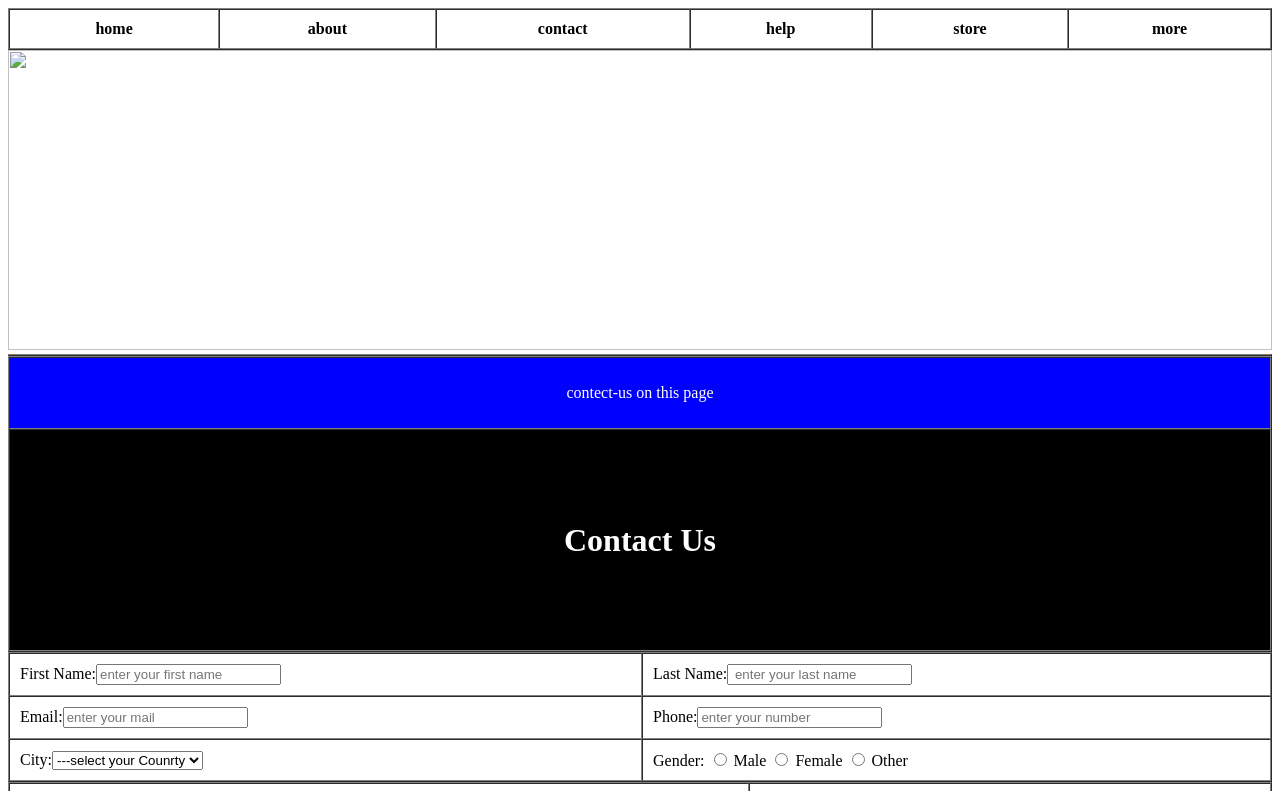
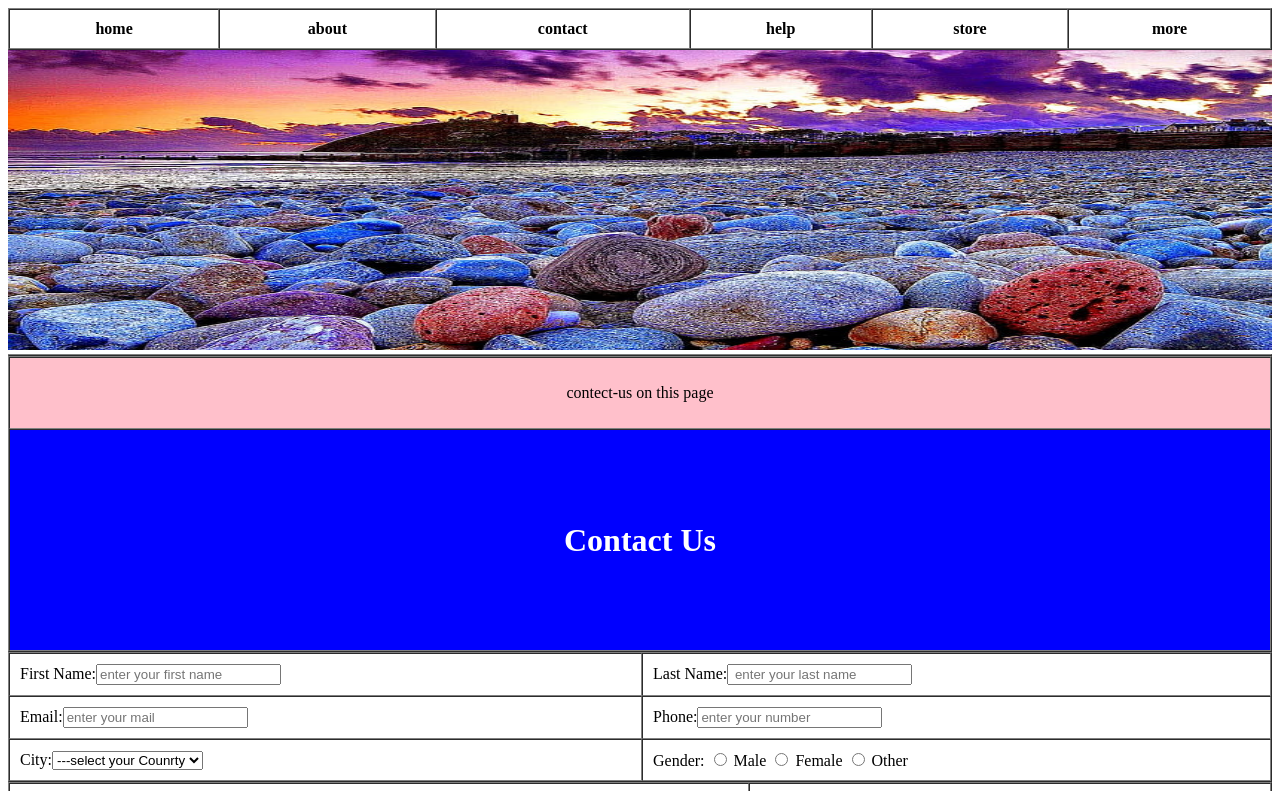
Before and after one commit to krupali2004/frontend, a plain HTML site: page assignmentwd.html/01_img.html in a window 1280 px wide. Shown: the top 791 px of the page. Drawn offline with Linux system fonts and the light colour scheme.

Commit message:
assignmentwd.html

```diff
--- a/assignmentwd.html/01_img.html
+++ b/assignmentwd.html/01_img.html
@@ -17,19 +17,19 @@
             <th>more</th>
         </tr>
     </table>
-    <table border="1" width="100%" cellspacing="0" cellpadding="100">
+    <table border="1" width="100%" cellspacing="0" cellpadding="0">
         <tr>
-            <img src="C:\Users\hp\Downloads\1.jpg" width="100%" height="300">
+            <img src="01.img.jpg"  width="100%" height="300">
         </tr>
     </table>
 
     <!--contact us-->
     <table border="1" width="100%"cellpadding="10" cellspacing="0">
         <tr>
-            <td align="center" bgcolor="blue" style="color:white"><P>contect-us on this page</P></td>
+            <td align="center" bgcolor="pink" style="color:black"><P>contect-us on this page</P></td>
         </tr>
         <tr>
-            <td align="center" bgcolor="black" style="color: white;" height="200px">
+            <td align="center" bgcolor="blue" style="color: white;" height="200px">
              <h1>Contact Us</h1>
             </td>
         </tr>
```
Also changed, not shown: assignmentwd.html/01.img.jpg (added).
